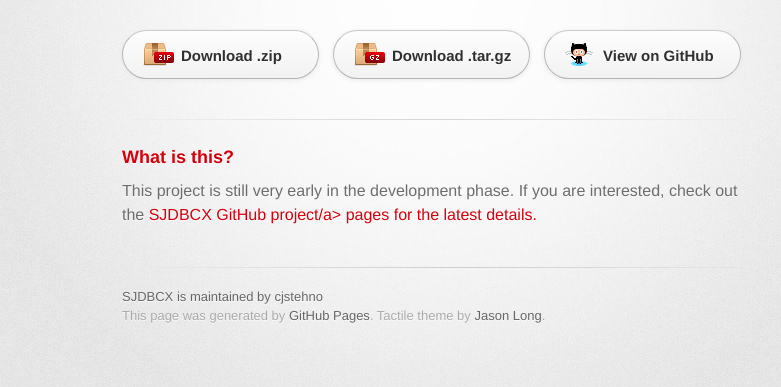
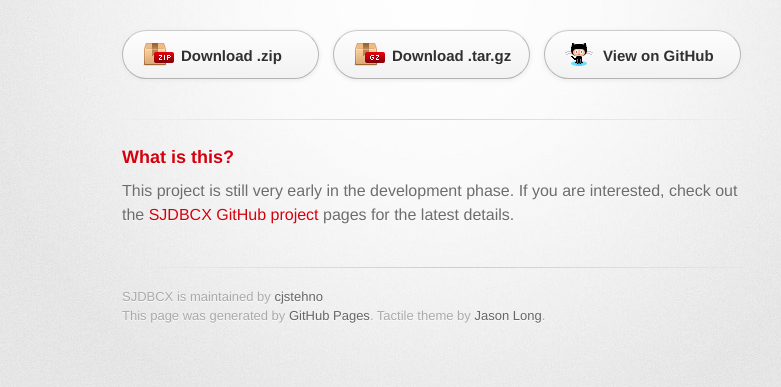
Before and after one commit to cjstehno/sjdbcx, a plain HTML site: page index.html in a window 1280 px wide. Shown: the part 127-514 px from the top of the page, without its empty margins (208-989 px from the left). Drawn offline with Linux system fonts and the light colour scheme; a web font is replaced by a local one.

Commit message:
Fixed html typo.

```diff
--- a/index.html
+++ b/index.html
@@ -34,7 +34,7 @@
           <h3>What is this?</h3>
 
           <p>This project is still very early in the development phase. If you are interested, check out the
-          <a href="https://github.com/cjstehno/sjdbcx">SJDBCX GitHub project/a> pages for the latest details.
+          <a href="https://github.com/cjstehno/sjdbcx">SJDBCX GitHub project</a> pages for the latest details.
           </p>
 
 
```
